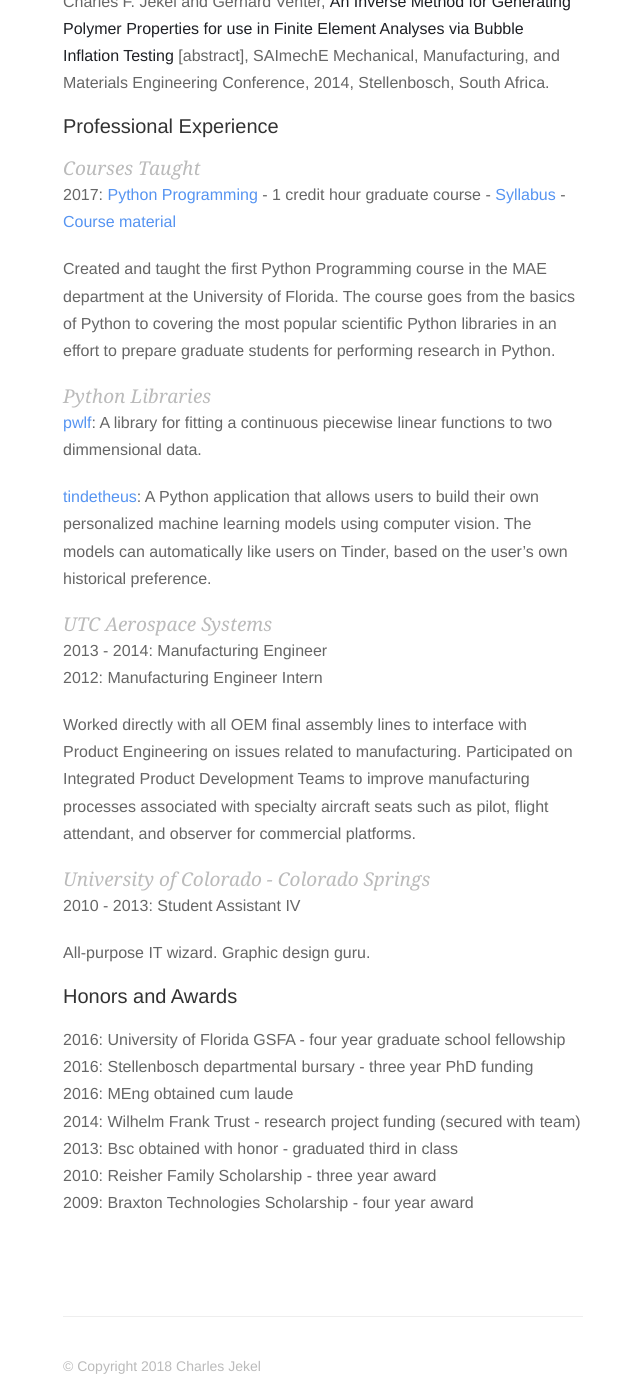
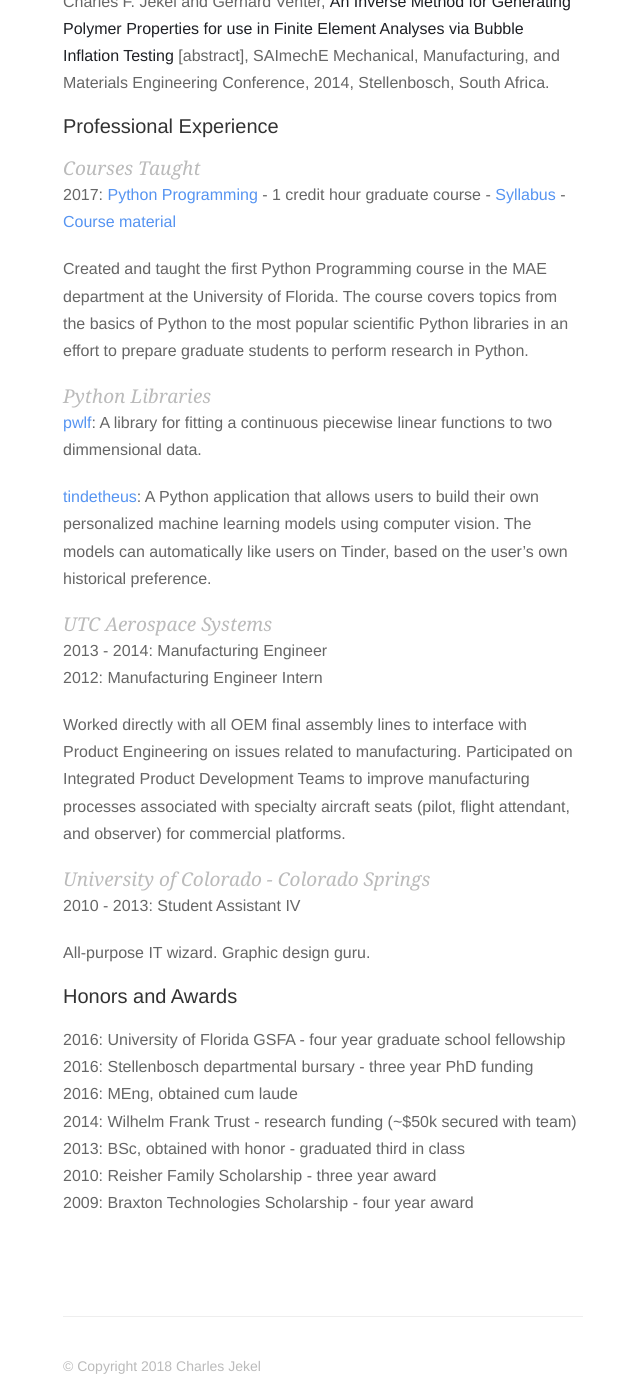
Before and after one commit to cjekel/cjekel.github.io, a Jekyll site: the page built from cv.md, in a window 1280 px wide and 1400 px high, scrolled down 1576 px. Shown: the whole window, without its empty margins (317-957 px from the left). Built offline with Jekyll 4.4.1, drawn with Linux system fonts in a browser that asks for light colours; nearby versions of some CDN libraries; some of the changed text lies outside the part shown.

Commit message:
fix gramatical...

```diff
--- a/cv.md
+++ b/cv.md
@@ -14,7 +14,7 @@ MEng Mechanical Engineering: cum laude
 Thesis: **Obtaining non-linear orthotropic material models for pvc-coated polyester via inverse bubble inflation.** [http://hdl.handle.net/10019.1/98627](http://hdl.handle.net/10019.1/98627). [View pdf]({{ "/" | relative_url  }}assets/papers/jekel_obtaining_2016.pdf).
 
 2009 - 2013: University of Colorado - Colorado Springs
-Bsc Mechanical Engineering: 3.72/4.00 with honor
+BSc Mechanical Engineering: 3.72/4.00 with honor
 
 ### Publications
 Charles F. Jekel, Gerhard Venter, Martin P. Venter, Nielen Stander, Raphael T. Haftka, **Similarity measures for identifying material parameters from hysteresis loops using inverse analysis**, *Under review*, 2017.
@@ -35,7 +35,7 @@ Charles F. Jekel and Gerhard Venter, **An Inverse Method for Generating Polymer
 ## Courses Taught
 2017: [Python Programming]({{ "/" | relative_url  }}assets/PythonProgrammingEML6934.pdf) - 1 credit hour graduate course - [Syllabus]({{ "/" | relative_url  }}assets/eml6934_Python_Syllabus.pdf) - [Course material](https://github.com/cjekel/Introduction-to-Python-Numerical-Analysis-for-Engineers-and-Scientist)
 
-Created and taught the first Python Programming course in the MAE department at the University of Florida. The course goes from the basics of Python to covering the most popular scientific Python libraries in an effort to prepare graduate students for performing research in Python.
+Created and taught the first Python Programming course in the MAE department at the University of Florida. The course covers topics from the basics of Python to the most popular scientific Python libraries in an effort to prepare graduate students to perform research in Python.
 
 ## Python Libraries
 [pwlf](https://github.com/cjekel/piecewise_linear_fit_py): A library for fitting a continuous piecewise linear functions to two dimmensional data.
@@ -46,7 +46,7 @@ Created and taught the first Python Programming course in the MAE department at
 2013 - 2014: Manufacturing Engineer
 2012: Manufacturing Engineer Intern
 
-Worked directly with all OEM final assembly lines to interface with Product Engineering on issues related to manufacturing. Participated on Integrated Product Development Teams to improve manufacturing processes associated with specialty aircraft seats such as pilot, flight attendant, and observer for commercial
+Worked directly with all OEM final assembly lines to interface with Product Engineering on issues related to manufacturing. Participated on Integrated Product Development Teams to improve manufacturing processes associated with specialty aircraft seats (pilot, flight attendant, and observer) for commercial
 platforms.
 
 ## University of Colorado - Colorado Springs
@@ -57,9 +57,9 @@ All-purpose IT wizard. Graphic design guru.
 ### Honors and Awards
 2016: University of Florida GSFA - four year graduate school fellowship
 2016: Stellenbosch departmental bursary - three year PhD funding
-2016: MEng obtained cum laude
-2014: Wilhelm Frank Trust - research project funding (secured with team)
-2013: Bsc obtained with honor - graduated third in class
+2016: MEng, obtained cum laude
+2014: Wilhelm Frank Trust - research funding (~$50k secured with team)
+2013: BSc, obtained with honor - graduated third in class
 2010: Reisher Family Scholarship - three year award
 2009: Braxton Technologies Scholarship - four year award
 
```
Also changed, not shown: other parts of cv.md (+2 -2 lines).
